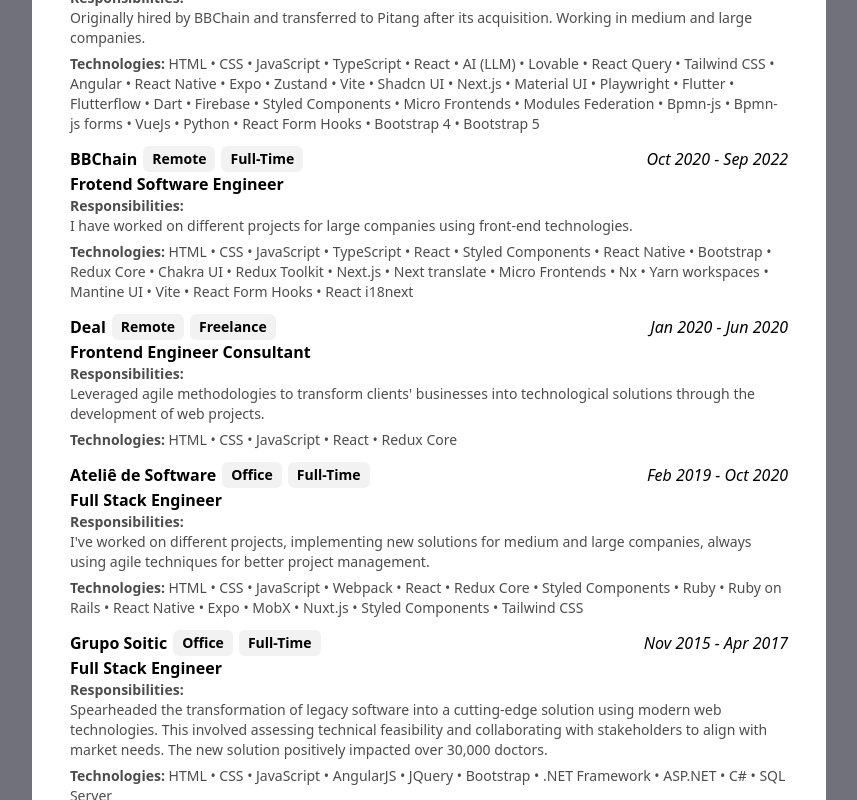
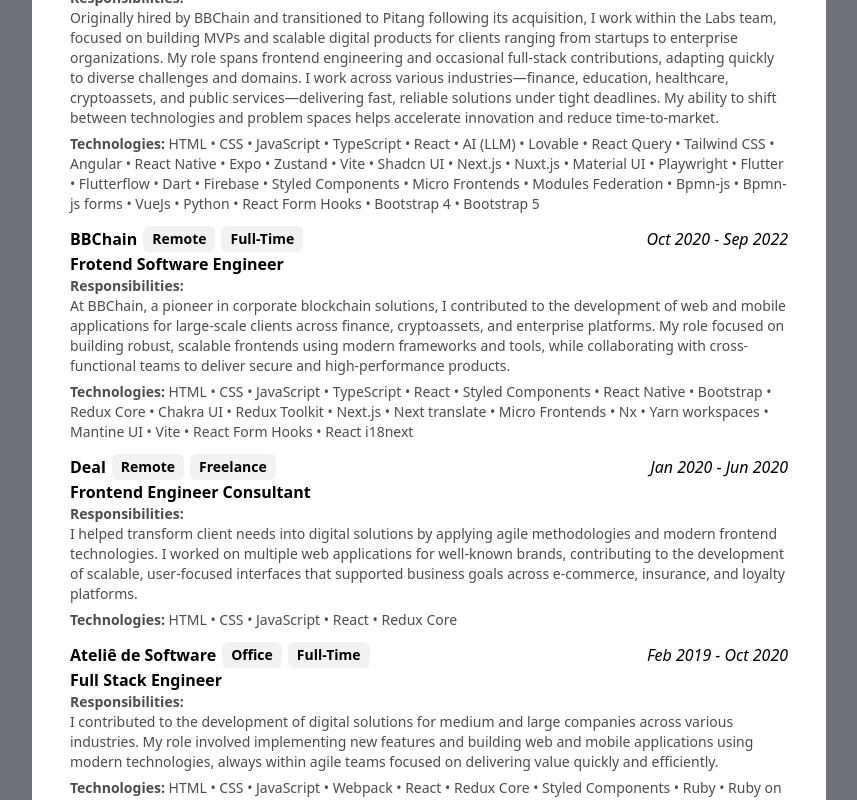
Before and after one commit to mateus-schultz/mateus-schultz.github.io, a React (Vite) app: page /cv in a window 1280 px wide. Shown: the part 660-1460 px from the top of the page, without its empty margins (211-1068 px from the left). Built offline with nearby package versions, Linux system fonts and the light colour scheme; the HTML template or start-up script is replaced by a standard one.

Commit message:
feat: improvements

```diff
--- a/index.html
+++ b/index.html
@@ -14,7 +14,18 @@
   <meta property="og:description"
     content="Frontend Developer specializing in React and innovative MVP development. Building the future through cutting-edge web technologies." />
   <meta property="og:type" content="website" />
-
+  <script type="text/javascript">
+    (function (l) {
+      if (l.search[1] === '/') {
+        var decoded = l.search.slice(1).split('&').map(function (s) {
+          return s.replace(/~and~/g, '&')
+        }).join('?');
+        window.history.replaceState(null, null,
+          l.pathname.slice(0, -1) + decoded + l.hash
+        );
+      }
+    }(window.location))
+  </script>
 </head>
 
 <body>
--- /dev/null
+++ b/public/404.html
@@ -0,0 +1,24 @@
+<!DOCTYPE html>
+<html>
+
+<head>
+  <meta charset="utf-8">
+  <title>Mateus Schultz - Frontend Developer</title>
+  <script type="text/javascript">
+    var pathSegmentsToKeep = 0;
+
+    var l = window.location;
+    l.replace(
+      l.protocol + '//' + l.hostname + (l.port ? ':' + l.port : '') +
+      l.pathname.split('/').slice(0, 1 + pathSegmentsToKeep).join('/') + '/?/' +
+      l.pathname.slice(1).split('/').slice(pathSegmentsToKeep).join('/').replace(/&/g, '~and~') +
+      (l.search ? '&' + l.search.slice(1).replace(/&/g, '~and~') : '') +
+      l.hash
+    );
+  </script>
+</head>
+
+<body>
+</body>
+
+</html>
--- a/src/constants/EXPERIENCES.ts
+++ b/src/constants/EXPERIENCES.ts
@@ -16,7 +16,7 @@
       {
         title: "Responsibilities",
         description:
-          "Originally hired by BBChain and transferred to Pitang after its acquisition. Working in medium and large companies.",
+          "Originally hired by BBChain and transitioned to Pitang following its acquisition, I work within the Labs team, focused on building MVPs and scalable digital products for clients ranging from startups to enterprise organizations. My role spans frontend engineering and occasional full-stack contributions, adapting quickly to diverse challenges and domains. I work across various industries—finance, education, healthcare, cryptoassets, and public services—delivering fast, reliable solutions under tight deadlines. My ability to shift between technologies and problem spaces helps accelerate innovation and reduce time-to-market.",
       },
       {
         title: "Technologies",
@@ -37,6 +37,7 @@
           "Vite",
           "Shadcn UI",
           "Next.js",
+          "Nuxt.js",
           "Material UI",
           "Playwright",
           "Flutter",
@@ -70,7 +71,7 @@
       {
         title: "Responsibilities",
         description:
-          "I have worked on different projects for large companies using front-end technologies.",
+          "At BBChain, a pioneer in corporate blockchain solutions, I contributed to the development of web and mobile applications for large-scale clients across finance, cryptoassets, and enterprise platforms. My role focused on building robust, scalable frontends using modern frameworks and tools, while collaborating with cross-functional teams to deliver secure and high-performance products.",
       },
       {
         title: "Technologies",
@@ -111,7 +112,7 @@
       {
         title: "Responsibilities",
         description:
-          "Leveraged agile methodologies to transform clients' businesses into technological solutions through the development of web projects.",
+          "I helped transform client needs into digital solutions by applying agile methodologies and modern frontend technologies. I worked on multiple web applications for well-known brands, contributing to the development of scalable, user-focused interfaces that supported business goals across e-commerce, insurance, and loyalty platforms.",
       },
       {
         title: "Technologies",
@@ -131,7 +132,7 @@
       {
         title: "Responsibilities",
         description:
-          "I've worked on different projects, implementing new solutions for medium and large companies, always using agile techniques for better project management.",
+          "I contributed to the development of digital solutions for medium and large companies across various industries. My role involved implementing new features and building web and mobile applications using modern technologies, always within agile teams focused on delivering value quickly and efficiently.",
       },
       {
         title: "Technologies",
@@ -167,7 +168,7 @@
       {
         title: "Responsibilities",
         description:
-          "Spearheaded the transformation of legacy software into a cutting-edge solution using modern web technologies. This involved assessing technical feasibility and collaborating with stakeholders to align with market needs. The new solution positively impacted over 30,000 doctors.",
+          "Led the modernization of legacy medical software into a scalable, web-based solution that improved operational efficiency and positively impacted over 30,000 healthcare professionals. Collaborated with stakeholders to assess technical feasibility and align development with market and user needs.",
       },
       {
         title: "Technologies",
```
Also changed, not shown: 1 other file (tests, documents, lock files or other folders).
